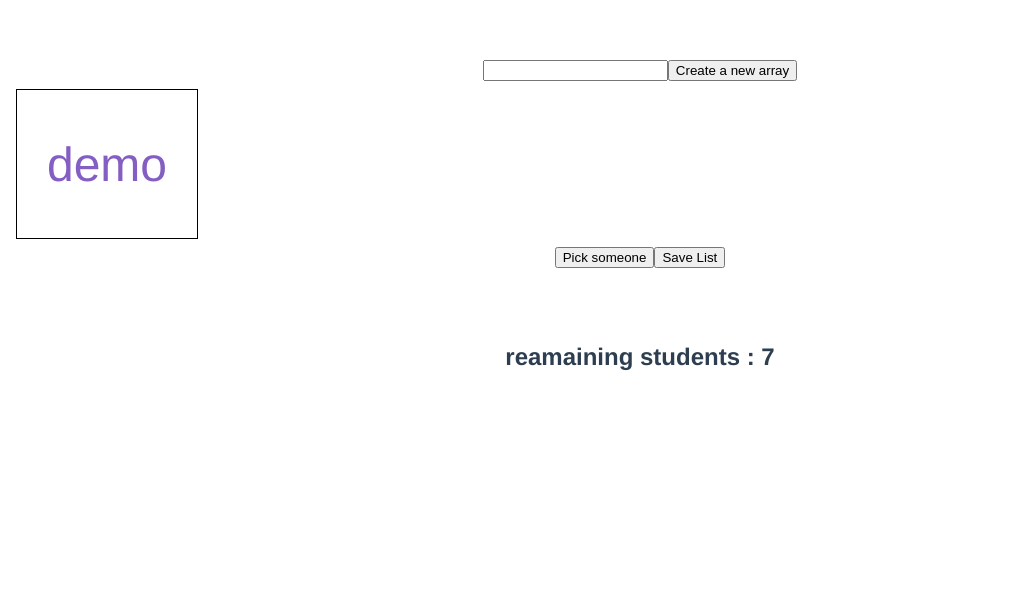
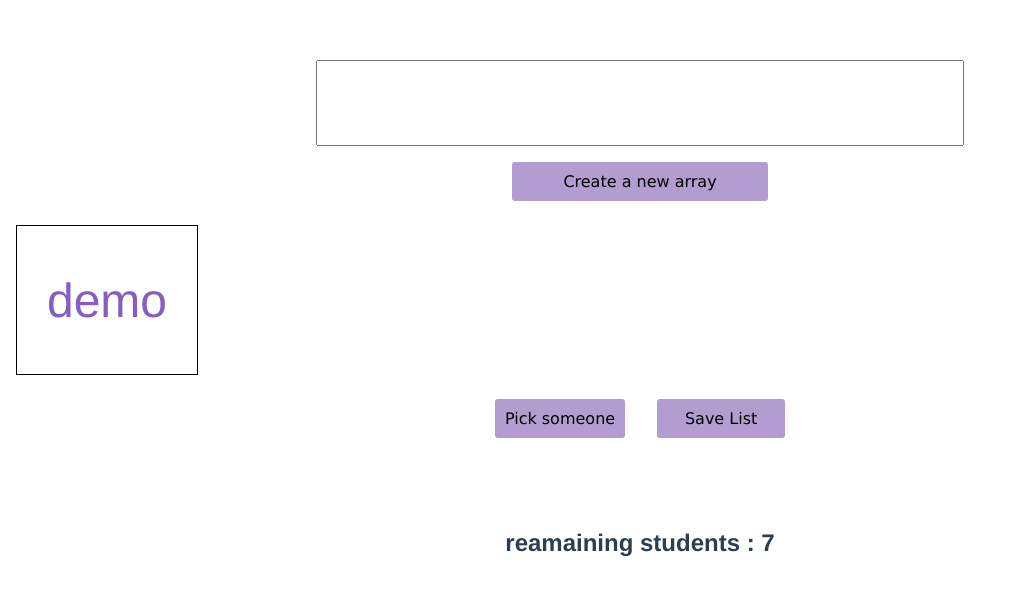
Before and after one commit to 3aluw/randompupilpicker, a Vue app: page / in a window 1280 px wide. Shown: the top 594 px of the page, without its empty margins (0-1011 px from the left). Built offline with nearby package versions, Linux system fonts and the light colour scheme.

Commit message:
styled buttons

```diff
--- a/src/App.vue
+++ b/src/App.vue
@@ -97,10 +97,34 @@ newarrcreator(name){
 h1{
       height: 2rem;
 }
+button{
+  background: #B39CD0;
+  border: 2px solid #B39CD0;
+  color: black;
+  font-size: 1rem;
+  font-family: 'Lucida Sans', 'Lucida Sans Regular', 'Lucida Grande', 'Lucida Sans Unicode', Geneva, Verdana, sans-serif;
+  border-radius: 3px;
+  margin: 1rem;
+  padding: .5rem;
+  cursor: pointer;
+  min-width: 10vw;
+  min-height: 3vh;
+}
+button:hover{
+  background: none;
+  color: black;
+}
+input{
+  min-width: 50vw;
+  min-height: 10vh;
+  font-size: 3rem;
+  text-align: center;
+}
 .lists-container{
   display: flex;
   flex-direction: row;
 }
+
 .saved-list{
   margin: 0.5rem;
  min-height: 8rem;
--- a/src/components/ListNameInsertFieldC.vue
+++ b/src/components/ListNameInsertFieldC.vue
@@ -1,6 +1,6 @@
 <template>
  <div class="container">
-<input type="text" v-model="NewlistName">
+<input type="text" v-model="NewlistName"> <br>
 <button @click="ArrayCreator"> Create a new array </button>
  </div>
 </template>
@@ -39,4 +39,9 @@ li {
 a {
   color: #42b983;
 }
+button{
+  min-width: 20vw;
+  min-height: 4vh;
+
+}
 </style>
```
